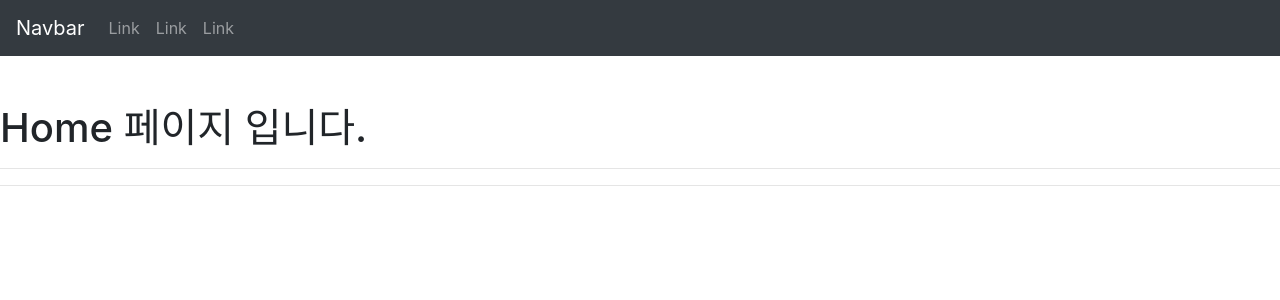
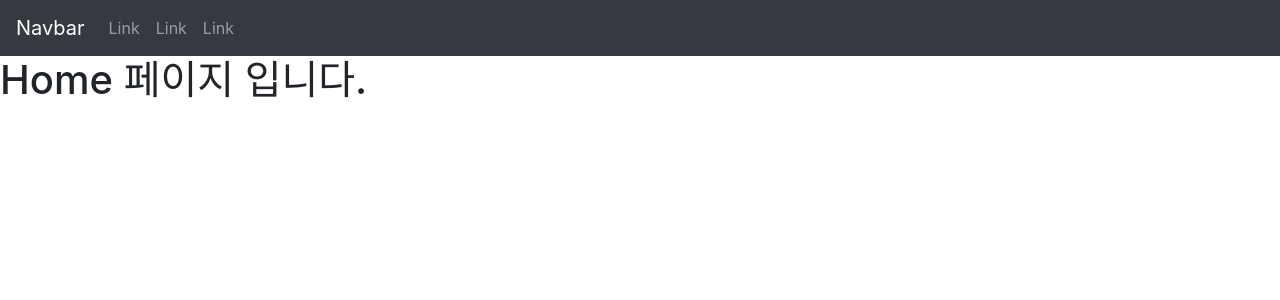
Before and after one commit to Moonseonhyeon/React-secondapp, a React (Create React App) app: page / in a window 1280 px wide. Shown: the top 300 px of the page. Built offline with nearby package versions, Linux system fonts and the light colour scheme.

Commit message:
const 위치, 사용여부

```diff
--- a/src/App.js
+++ b/src/App.js
@@ -2,21 +2,17 @@ import React, { Component } from "react";
 import Home from "./page/Home";
 import About from "./page/About";
 import Profile from "./page/Profile";
+import { Route } from "react-router-dom";
 import Nav from "./Nav";
-import { Route } from "react-router-dom";
 
 class App extends Component {
   render() {
     return (
       <div>
         <Nav />
-        <br />
-        <br />
         <Route path="/" component={Home} exact={true} />
-        <hr />
-        <Route path="/about/5" component={About} />
-        <hr />
-        <Route path="/profile" component={Profile} />
+        <Route path="/about" component={About} exact={true} />
+        <Route path="/profile" component={Profile} exact={true} />
       </div>
     );
   }
```
